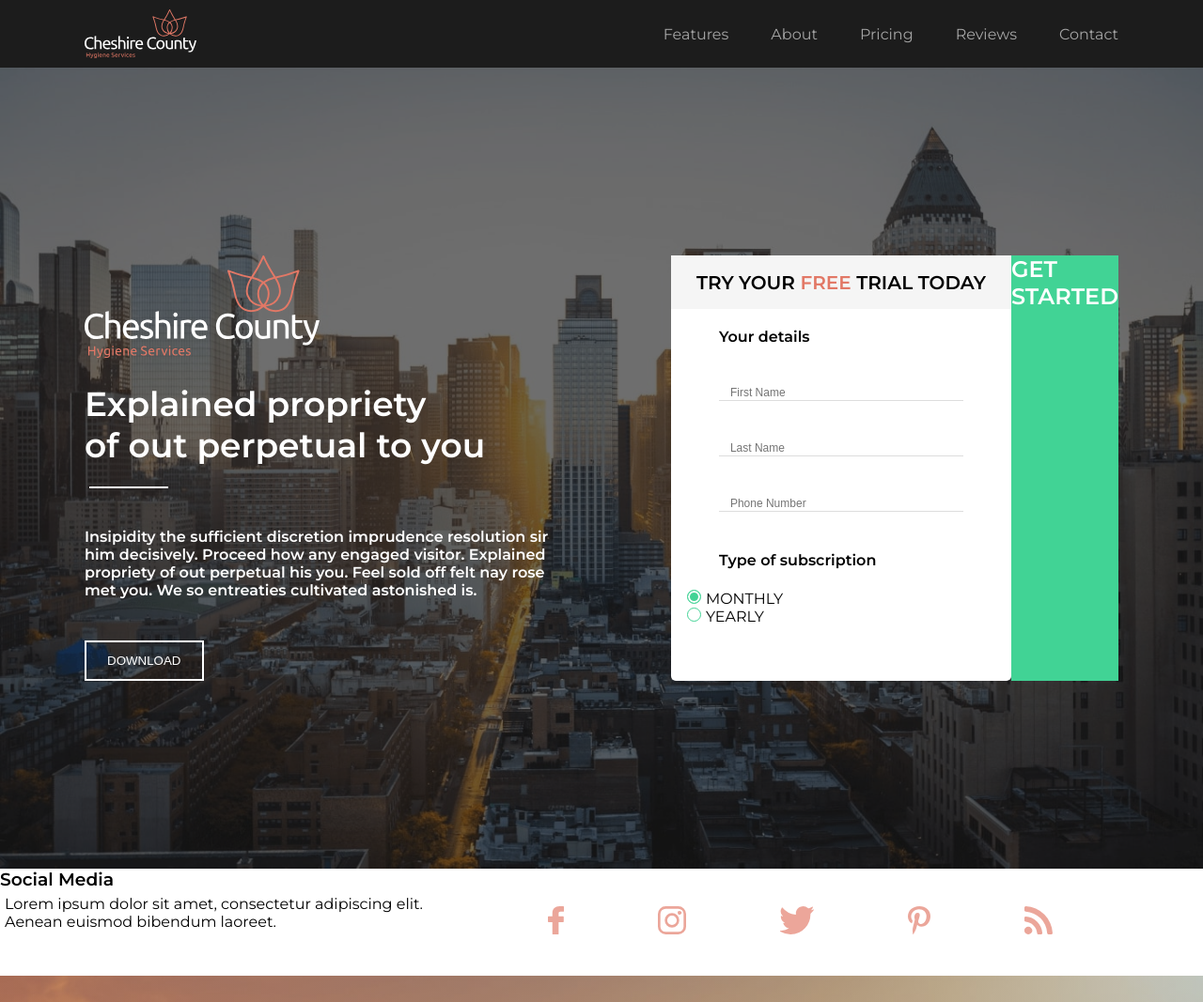
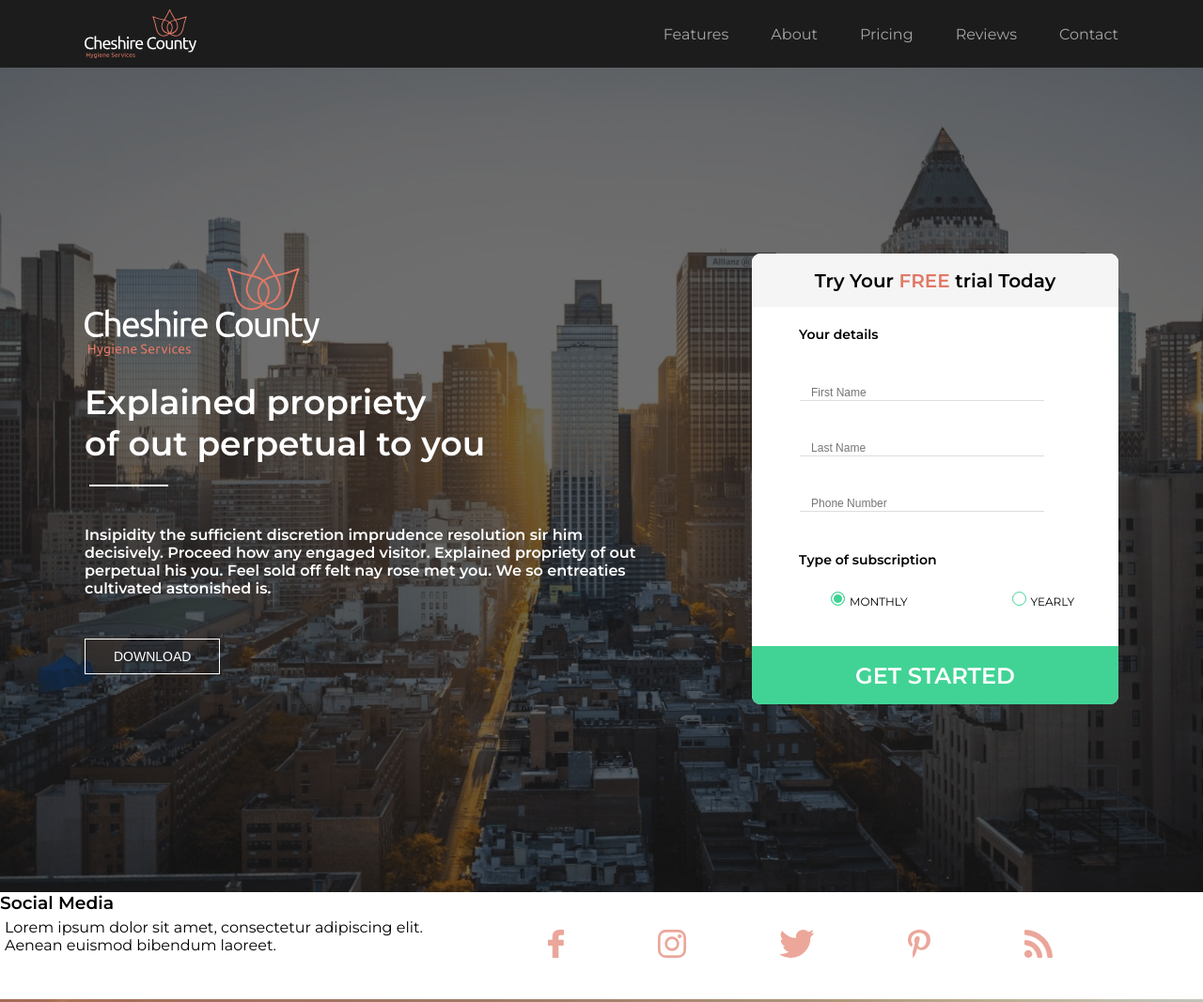
Before and after one commit to xray37/baigiamasis_darbas, a website: page index.html in a window 1280 px wide. Shown: the top 1067 px of the page at 94% size. Drawn offline with nearby package versions, Linux system fonts and the light colour scheme; no server answers.

Commit message:
hero_done

```diff
--- a/css/src/features.scss
+++ b/css/src/features.scss
@@ -84,8 +84,9 @@
              .box1 {
              height: 170px;
              width: 170px;
-             background-image: url("/images/features3.jpg");
-             background-size: 100%;
+             background-image: url("/images/features1.jpg");
+             background-size: cover;
+             background-position: center center;
              margin-right: 20px;
              cursor: pointer;
 
@@ -115,16 +116,18 @@
          .box2 {
              width: 170px;
              height: 170px;
-             background-image: url("/images/features1.jpg");
+             background-image: url("/images/features2.jpg");
              background-size: cover;
+             background-position: center center;
              cursor: pointer;
          }
 
          .box3 {
-             width: 365px;
+             width: 360px;
              height: 180px;
-             background-image: url("/images/features2.jpg");
+             background-image: url("/images/features3.jpg");
              background-size: cover;
+             background-position: center center;
              margin-top: 20px;
              cursor: pointer;
          }
--- a/css/src/hero.scss
+++ b/css/src/hero.scss
@@ -1,7 +1,7 @@
 .hero {
 
     position: relative;
-    margin-top: 72px;
+    margin-top: 70px;
     display: flex;
     align-items: center;
     justify-content: flex-start;
@@ -25,21 +25,17 @@
         display: flex;
         z-index: 999;
 
-    .column {
-        flex-direction: row;
-
 
         img {
             padding-bottom: 23px;
         }
 
     }
-    }
 
     .form-box {
         max-width: 500px;
         width: 100%;
-        border-radius: 5px;
+        border-radius: 9px;
         background-color: #fff;
 
         .form-row {
@@ -47,24 +43,35 @@
             flex-direction: column;
 
 
-        h2 {
+        .form-top {
             color: black;
             font-size: 20px;
             padding-top: 17px;
             padding-bottom: 16px;
             background-color: #F5F5F5;
             text-align: center;
+            border-top-left-radius: 9px;
+            border-top-right-radius: 9px;
+        }
 
-
-
+        .form-bottom {
+            color: white;
+            font-size: 24px;
+            padding-top: 17px;
+            padding-bottom: 16px;
+            text-align: center;
+            background-color: #41D395;
+            border-bottom-left-radius: 9px;
+            border-bottom-right-radius: 9px;
+            cursor: pointer;
         }
 
         p {
-            font-size: 16px;
+            font-size: 14px;
             font-weight: 900;
             padding-top: 20px;
-            padding-bottom: 22px;
-            padding-left: 51px;
+            padding-bottom: 25px;
+            padding-left: 50px;
 
         }
 
@@ -83,13 +90,14 @@
         }
         }
 
-        .row {
+        .rows {
             display: flex;
-            font-size: 9px;
+            justify-content: space-around;
+            font-size: 12px;
+            margin-left: 20px;
+            margin-bottom: 40px;
+        }
 
-            margin-left: 34px;
-            margin-bottom: 42px;
-        }
         .radio-input-wrap {
             flex-direction: row;
             margin-left: 17px;
@@ -148,14 +156,20 @@
 }
 
 .download {
-    border: 2px solid #FFFFFF;
-    padding: 12px 22px;
+    border: 1px solid #FFFFFF;
+    padding: 10px 30px;
     background-color: #42080800;
     color: #FFFFFF;
+
+    a {
+        color: #FFFFFF;
+        text-decoration: none;
+        font-size: 14px;
+    }
 }
 
 
-@media (max-width: 830px) {
+@media (max-width: 800px) {
     .hero {
         display: flex;
 
@@ -166,4 +180,6 @@
         .form-box {
         .form-row {
             margin-top:30px;
-    }}}}}
+        }
+    }
+}}}
--- a/css/src/pricing.scss
+++ b/css/src/pricing.scss
@@ -12,7 +12,7 @@
 
 h2 {
     color: #FFFFFF;
-    text-transform: uppercase;
+
 }
 
 .childbox {
--- a/index.html
+++ b/index.html
@@ -52,12 +52,14 @@
                         Proceed how any engaged visitor. Explained propriety of out perpetual his you.
                         Feel sold off felt nay rose met you. We so entreaties cultivated astonished is.
                     </h5>
-                    <button class="download">DOWNLOAD</button>
+                    <button class="download">
+                        <a href="https://unsplash.com/photos/ocq7NBmpOYU" target="_blank">DOWNLOAD</a>
+                    </button>
                 </div>
                 <div class="form-box">
                     <form>
                         <div class="form-row">
-                            <h2>Try your<span style="color:#E27866" > FREE </span>trial TODAY</h2>
+                            <h2 class="form-top">Try Your<span style="color:#E27866;"> FREE </span>trial Today</h2>
                             <p>Your details</p>
                             <input type= "text" placeholder="   First Name">
                             <input type= "text" placeholder="   Last Name">
@@ -73,9 +75,7 @@
                                     <label for="subscription-yearly">Yearly</label>
                                 </div>
                             </div>
-                        </div>
-                        </div>
-                            <h2 style="background-color: #41D395; cursor: pointer;">GET STARTED</h2>
+                            <h2 class="form-bottom">GET STARTED</h2>
                         </div>
                     </form>
                 </div>
```
Also changed, not shown: css/style.css, images/features1.jpg, 2 other files.
